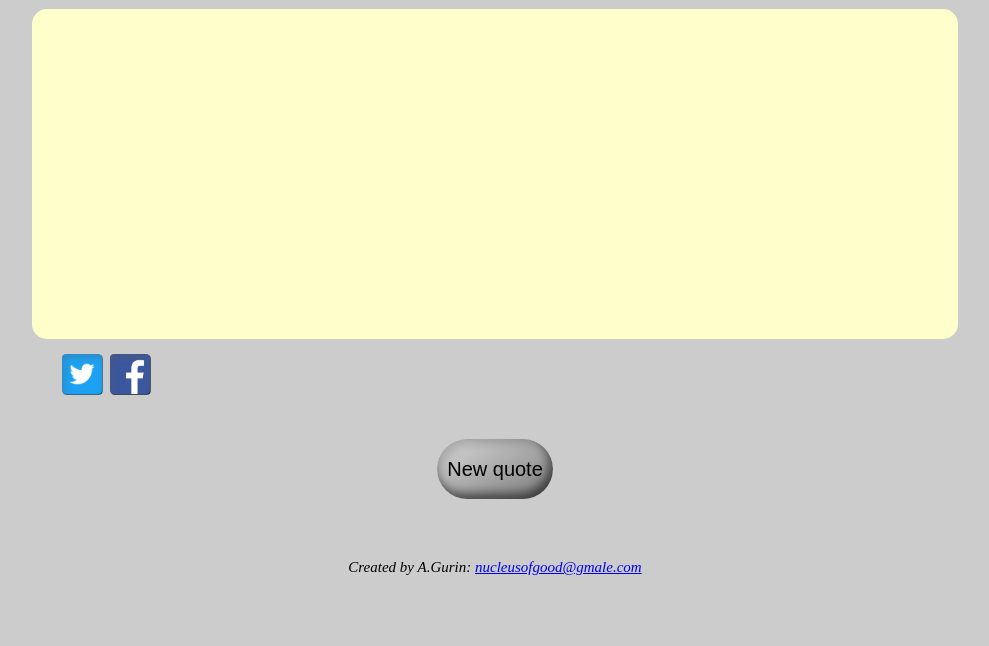
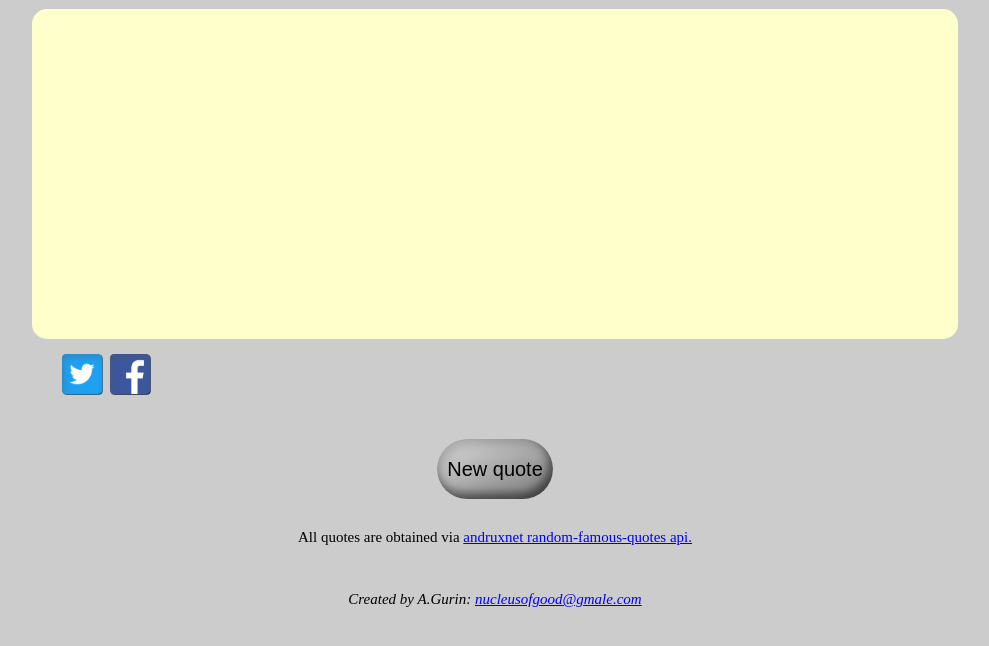
Before and after one commit to eggofevil/random-quote-machine, a plain HTML site: page index.html in a window 1280 px wide. Shown: the part 98-744 px from the top of the page, without its empty margins (153-1142 px from the left). Drawn offline with Linux system fonts and the light colour scheme; no server answers.

Commit message:
adding info about api

```diff
--- a/css/style.css
+++ b/css/style.css
@@ -7,6 +7,7 @@ html {
 body {
   width: 100%;
   background-color: #cccccc;
+  /*min-width: 320px;*/
 }
 h1 {
   color: black;
@@ -136,9 +137,12 @@ main {
 }
 footer {
   width: 100%;
+  font-size: 15px;
+}
+footer p {
+  text-align: center;
 }
 address p {
   text-align: center;
-  font-size: 15px;
   padding: 2em;
 }
--- a/index.html
+++ b/index.html
@@ -27,6 +27,7 @@
     </main>
 
     <footer>
+      <p>All quotes are obtained via <a href="https://market.mashape.com/andruxnet/random-famous-quotes">andruxnet random-famous-quotes api.</a></p>
       <address>
         <p>Created by A.Gurin: <a href="mailto:nucleusofgood@gmail.com">nucleusofgood@gmale.com</a></p>
       </address>
```
